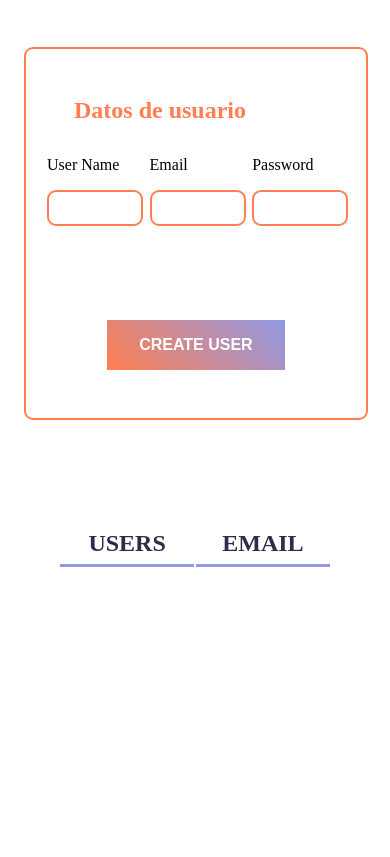
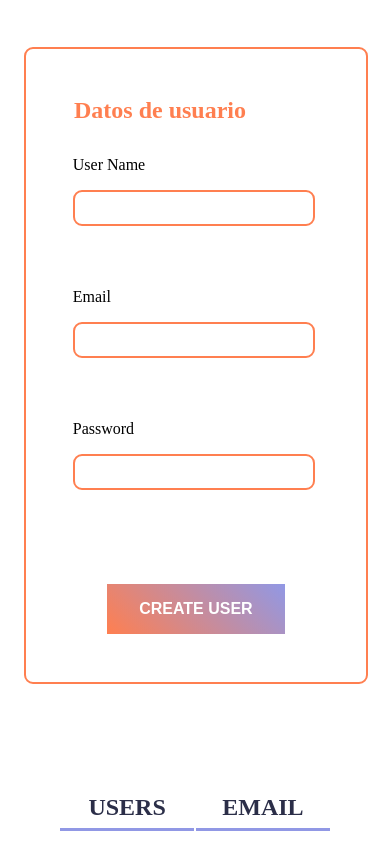
Before and after one commit to Guadarrof/Assignment-20, a plain HTML site: page index.html in a window 390 px wide. Shown: the part 105-962 px from the top of the page. Before the commit the page ends 844 px from the top, so only its background shows below. Drawn offline with Linux system fonts and the light colour scheme.

Commit message:
added responsiveness

```diff
--- a/index.css
+++ b/index.css
@@ -43,6 +43,13 @@ body{
     flex-direction: row;
     justify-content: space-around;
     width: 100%;
+}
+
+@media (max-width: 600px){
+    .form_content{
+        flex-direction: column;
+        align-items: center;
+    }
 }
 
 .form_group{
```
